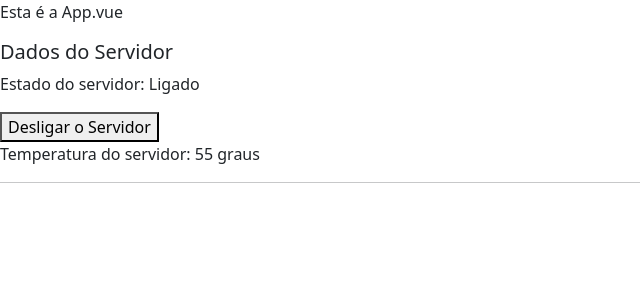
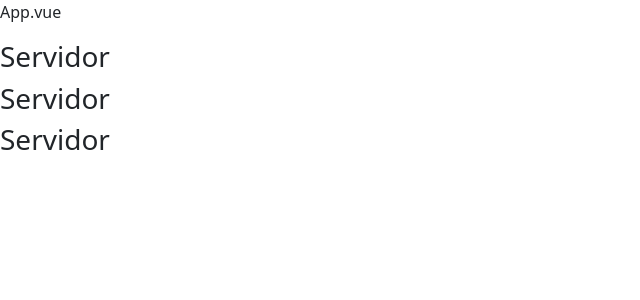
Before and after one commit to dnsdigitaltech/vuejs, a Vue app in the folder vuecli001/: page / in a window 1280 px wide. Shown: the top 300 px of the page, without its empty margins (0-640 px from the left). Built offline with nearby package versions, Linux system fonts and the light colour scheme.

Commit message:
Aspectos relacionados a nomes de componentes

```diff
--- a/vuecli001/src/App.vue
+++ b/vuecli001/src/App.vue
@@ -1,17 +1,20 @@
 <template>
   <div>
-    <p>Esta é a App.vue</p>
+    <p>App.vue</p>
+    <app-servidors></app-servidors>
     <app-servidor></app-servidor>
-
+    <servidor></servidor>
   </div>
 </template>
 
 <script>
 
-import Servidor from './components/Servidor';
+import Servidor from './components/servidor/Servidor';
 export default{
   components: {
-    'app-servidor': Servidor
+    'app-servidors': Servidor,
+    'appServidor': Servidor,
+    Servidor
   }
 }
 </script>
--- a/vuecli001/src/components/Servidor.vue
+++ /dev/null
@@ -1,21 +0,0 @@
-<template>
-    <div>
-        <h5>Dados do Servidor</h5>
-        <app-servidor-estado></app-servidor-estado>
-        <app-servidor-temperatura></app-servidor-temperatura>
-        <hr>
-    </div>
-</template>
-
-<script>
-
-    import ServidorEstado from './ServidorEstado';
-    import ServidorTemperatura from './ServidorTemperatura';
-
-    export default{
-        components: {
-            'app-servidor-estado' : ServidorEstado,
-            'app-servidor-temperatura' : ServidorTemperatura
-        }
-    }
-</script>
--- a/vuecli001/src/components/ServidorEstado.vue
+++ /dev/null
@@ -1,23 +0,0 @@
-<template>
-    <div>
-        <p>Estado do servidor: {{estado}}</p>
-        <div>
-            <button @click="desligar">Desligar o Servidor</button>
-        </div>
-    </div>
-</template>
-
-<script>
-export default {
-    data: function(){
-        return {
-            estado: "Ligado"
-        }
-    },
-    methods: {
-        desligar() {
-            this.estado = "Desligador"
-        },
-    },
-}
-</script>
--- a/vuecli001/src/components/ServidorTemperatura.vue
+++ /dev/null
@@ -1,5 +0,0 @@
-<template>
-    <div>
-        <p>Temperatura do servidor: 55 graus</p>
-    </div>
-</template>
--- /dev/null
+++ b/vuecli001/src/components/servidor/Servidor.vue
@@ -0,0 +1,5 @@
+<template>
+    <div>
+        <h3>Servidor</h3>
+    </div>
+</template>
```
